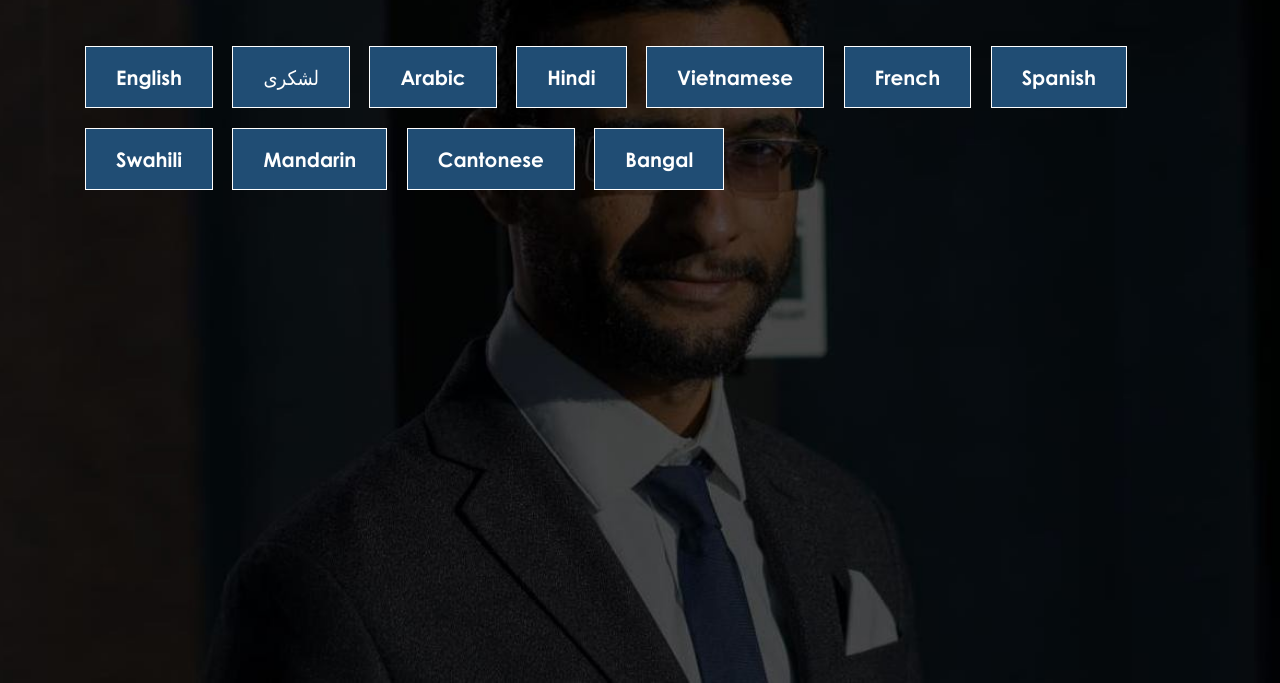
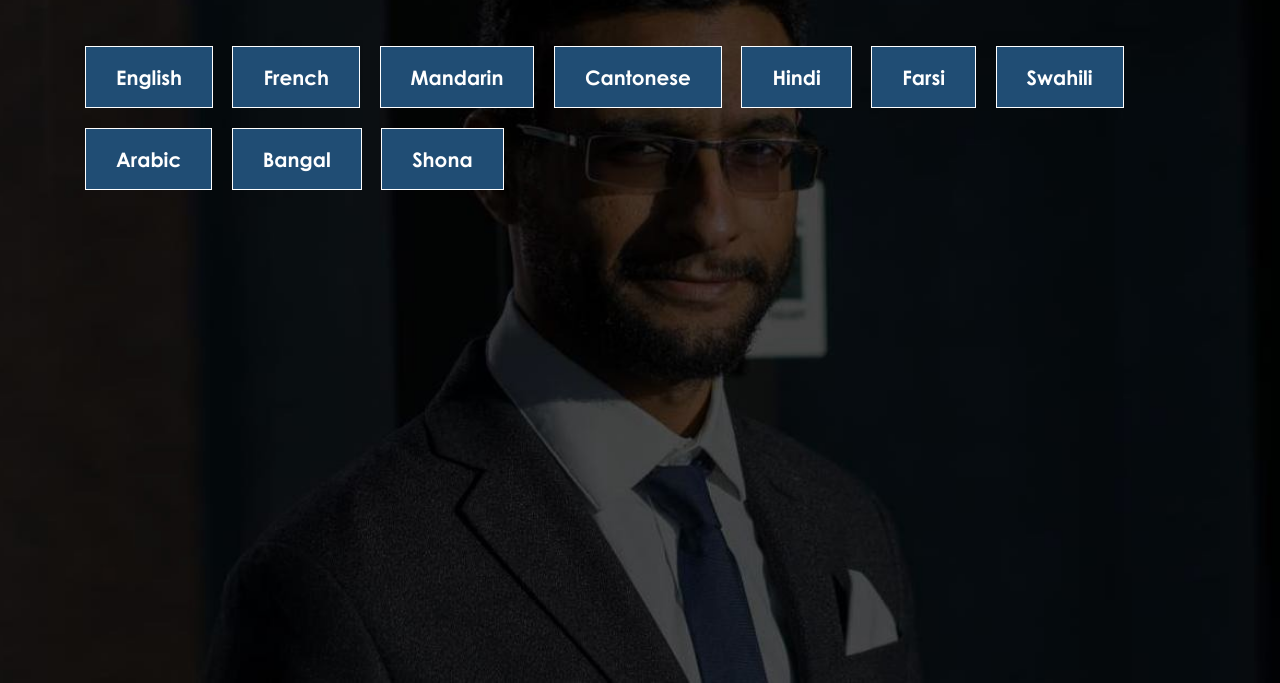
Before and after one commit to abdallah-eshaq/ab, a plain HTML site: page index.html in a window 1280 px wide. Shown: the part 117-800 px from the top of the page. Drawn offline with nearby package versions, Linux system fonts and the light colour scheme.

Commit message:
Add files via upload

```diff
--- a/index.html
+++ b/index.html
@@ -14,7 +14,6 @@
     <link href="css/combined/sven-essentials.min.css" rel="stylesheet" type="text/css">
     <link href="css/combined/page-essentials.min.css" rel="stylesheet" type="text/css">
     <link href="css/custom/index-youtube.css" rel="stylesheet" type="text/css">
-    <!-- HTML5 shim and Respond.js for IE8 support of HTML5 elements and media queries -->
     <!--[if lt IE 9]>
     <script src="https://oss.maxcdn.com/html5shiv/3.7.2/html5shiv.min.js"></script>
     <script src="https://oss.maxcdn.com/respond/1.4.2/respond.min.js"></script>
@@ -41,17 +40,15 @@ Stomp - Typographic Intro Scenes
 
                 <div class="row" style="align-content: center">
                     <a href="en.html" class="st-btn btn-fill" style="margin-top: 20px;font-size: 20px; background-color: #204d74; border: 1px solid white;">English</a>
-                    <a href="en.html" class="st-btn btn-fill" style="margin-top: 20px;font-size: 20px; background-color: #204d74; border: 1px solid white;">لشکری</a>
-                    <a href="en.html" class="st-btn btn-fill" style="margin-top: 20px;font-size: 20px; background-color: #204d74; border: 1px solid white;">Arabic</a>
-                    <a href="en.html" class="st-btn btn-fill" style="margin-top: 20px;font-size: 20px; background-color: #204d74; border: 1px solid white;">Hindi</a>
-                    <a href="en.html" class="st-btn btn-fill" style="margin-top: 20px;font-size: 20px; background-color: #204d74; border: 1px solid white;">Vietnamese</a>
                     <a href="en.html" class="st-btn btn-fill" style="margin-top: 20px;font-size: 20px; background-color: #204d74; border: 1px solid white;">French</a>
-                    <a href="en.html" class="st-btn btn-fill" style="margin-top: 20px;font-size: 20px; background-color: #204d74; border: 1px solid white;">Spanish</a>
-                    <a href="en.html" class="st-btn btn-fill" style="margin-top: 20px;font-size: 20px; background-color: #204d74; border: 1px solid white;">Swahili</a>
                     <a href="en.html" class="st-btn btn-fill" style="margin-top: 20px;font-size: 20px; background-color: #204d74; border: 1px solid white;">Mandarin</a>
                     <a href="en.html" class="st-btn btn-fill" style="margin-top: 20px;font-size: 20px; background-color: #204d74; border: 1px solid white;">Cantonese</a>
+                    <a href="en.html" class="st-btn btn-fill" style="margin-top: 20px;font-size: 20px; background-color: #204d74; border: 1px solid white;">Hindi</a>
+                    <a href="en.html" class="st-btn btn-fill" style="margin-top: 20px;font-size: 20px; background-color: #204d74; border: 1px solid white;">Farsi</a>
+                    <a href="en.html" class="st-btn btn-fill" style="margin-top: 20px;font-size: 20px; background-color: #204d74; border: 1px solid white;">Swahili</a>
+                    <a href="en.html" class="st-btn btn-fill" style="margin-top: 20px;font-size: 20px; background-color: #204d74; border: 1px solid white;">Arabic</a>
                     <a href="en.html" class="st-btn btn-fill" style="margin-top: 20px;font-size: 20px; background-color: #204d74; border: 1px solid white;">Bangal</a>
-
+                    <a href="en.html" class="st-btn btn-fill" style="margin-top: 20px;font-size: 20px; background-color: #204d74; border: 1px solid white;">Shona</a>
                 </div>
             </div>
 
```
